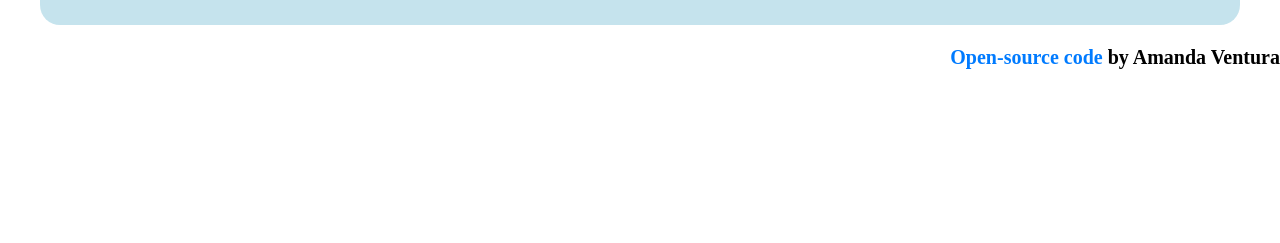
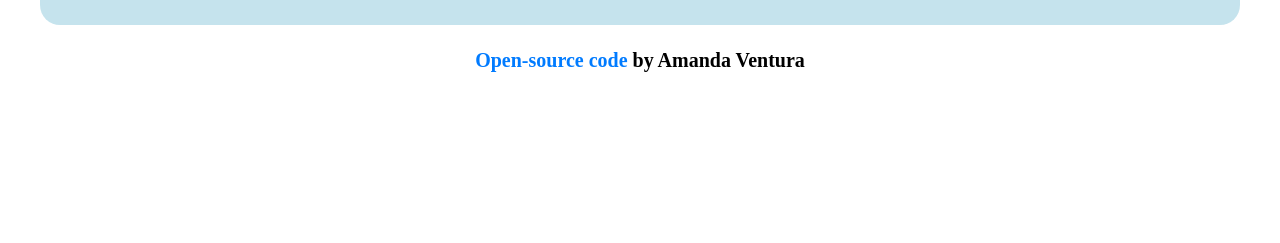
Before and after one commit to ASV185/my-weather-app-project, a website built with Parcel: page index.html in a window 1280 px wide. Shown: the part 557-800 px from the top of the page. Built offline with nearby package versions, Linux system fonts and the light colour scheme; no server answers; a web font is replaced by a local one.

Commit message:
change h6 to footer tag and changed aligned to center

```diff
--- a/index.html
+++ b/index.html
@@ -77,8 +77,8 @@
           </div>
         </div>
         </body>
-            <h6>
+            <footer>
                 <a href="https://github.com/ASV185/my-weather-app-project">Open-source code </a>by Amanda Ventura
-            </h6>
+            </footer>
         </div>
     </html>
--- a/src/styles.css
+++ b/src/styles.css
@@ -12,11 +12,11 @@ img {
   max-width: 275px;
 }
 
-h6 {
+footer {
   font-family: "Castoro", serif;
   color: black;
   font-weight: bold;
-  text-align: right;
+  text-align: center;
   font-size: 20px;
   position: static;
 }
--- a/srcs/style.css
+++ b/srcs/style.css
@@ -12,11 +12,11 @@ img {
   max-width: 275px;
 }
 
-h6 {
+footer {
   font-family: "Castoro", serif;
   color: #134124;
   font-weight: bold;
-  text-align: right;
+  text-align: center;
   font-size: 20px;
   right: 250px;
   bottom: 30px;
```
Also changed, not shown: nighttime.html (+2 -2 lines).
